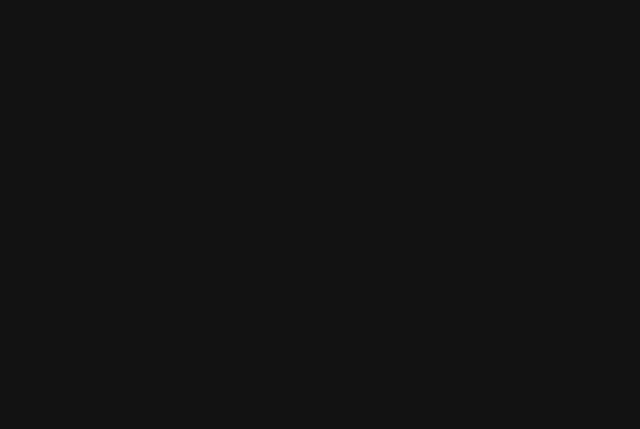
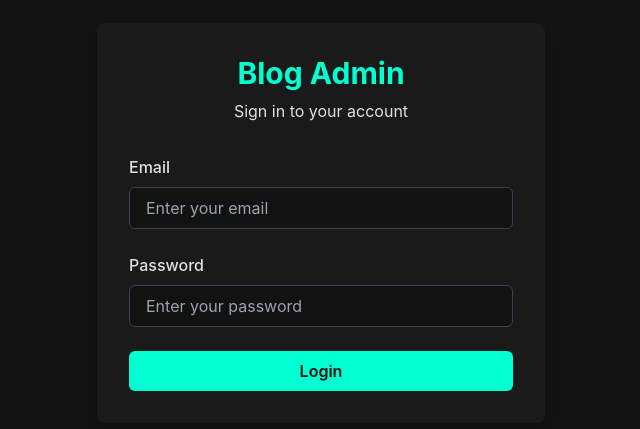
Before and after one commit to Ganeshghatti/Social-Media-Automation-Bot-Blog-Admin, a React (Vite) app: page / in a window 1280 px wide. Shown: the part 177-606 px from the top of the page, without its empty margins (319-959 px from the left). Built offline with nearby package versions, Linux system fonts and the light colour scheme.

Commit message:
login on home

```diff
--- a/src/App.jsx
+++ b/src/App.jsx
@@ -39,10 +39,9 @@ function App() {
           }}
         />
         <Routes>
-          <Route path="/login" element={<Login />} />
+          <Route path="/" element={<Login />} />
 
           {/* Protected Routes */}
-          <Route path="/" element={<Layout><Dashboard /></Layout>} />
           <Route path="/dashboard" element={<Layout><Dashboard /></Layout>} />
           <Route path="/authors" element={<Layout><Authors /></Layout>} />
           <Route path="/categories" element={<Layout><Categories /></Layout>} />
```
